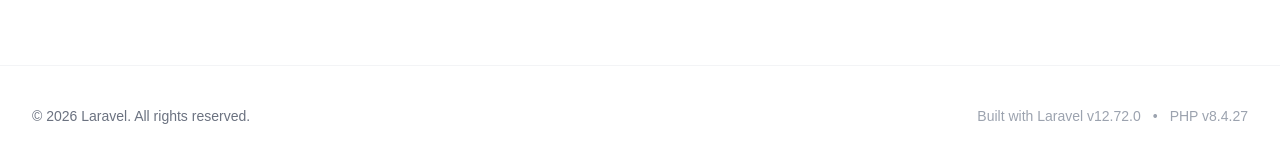
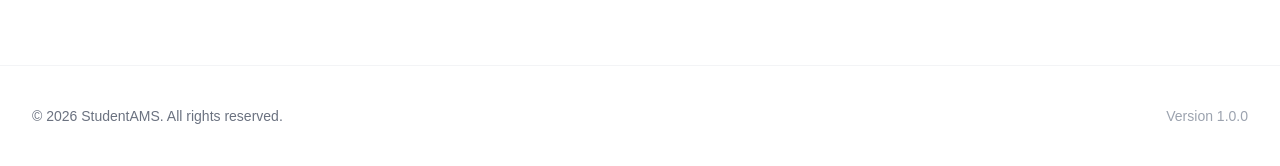
Before and after one commit to yurizz-crypto/student-attendance-MS, a Laravel app: page / in a window 1280 px wide. Shown: the part 1193-1359 px from the top of the page. Run offline with Laravel 12, Linux system fonts and the light colour scheme; some libraries are stand-ins or nearby versions; some web fonts are replaced.

Commit message:
rebrand: rename project to StudentAMS and initialize core application structure

```diff
--- a/config/app.php
+++ b/config/app.php
@@ -13,7 +13,7 @@ return [
     |
     */
 
-    'name' => env('APP_NAME', 'Laravel'),
+    'name' => env('APP_NAME', 'StudentAMS'),
 
     /*
     |--------------------------------------------------------------------------
--- a/resources/views/layouts/app.blade.php
+++ b/resources/views/layouts/app.blade.php
@@ -5,7 +5,7 @@
         <meta name="viewport" content="width=device-width, initial-scale=1">
         <meta name="csrf-token" content="{{ csrf_token() }}">
 
-        <title>{{ config('app.name', 'Laravel') }}</title>
+        <title>{{ config('app.name', 'StudentAMS') }}</title>
 
         <link rel="dns-prefetch" href="https://fonts.bunny.net">
         <link rel="preconnect" href="https://fonts.bunny.net" crossorigin>
--- a/resources/views/welcome.blade.php
+++ b/resources/views/welcome.blade.php
@@ -144,9 +144,7 @@
                 &copy; {{ date('Y') }} {{ config('app.name', 'Student Attendance MS') }}. All rights reserved.
             </div>
             <div class="text-gray-400 text-sm flex gap-3 font-medium">
-                <span>Built with Laravel v{{ Illuminate\Foundation\Application::VERSION }}</span>
-                <span>•</span>
-                <span>PHP v{{ PHP_VERSION }}</span>
+                <span>Version 1.0.0</span>
             </div>
         </div>
     </footer>
```
Also changed, not shown: ADMIN_USER_MANAGEMENT_DOCS.md (+3 -3 lines), README.md, README_USER_MANAGEMENT.md, package-lock.json, 1 other file.
